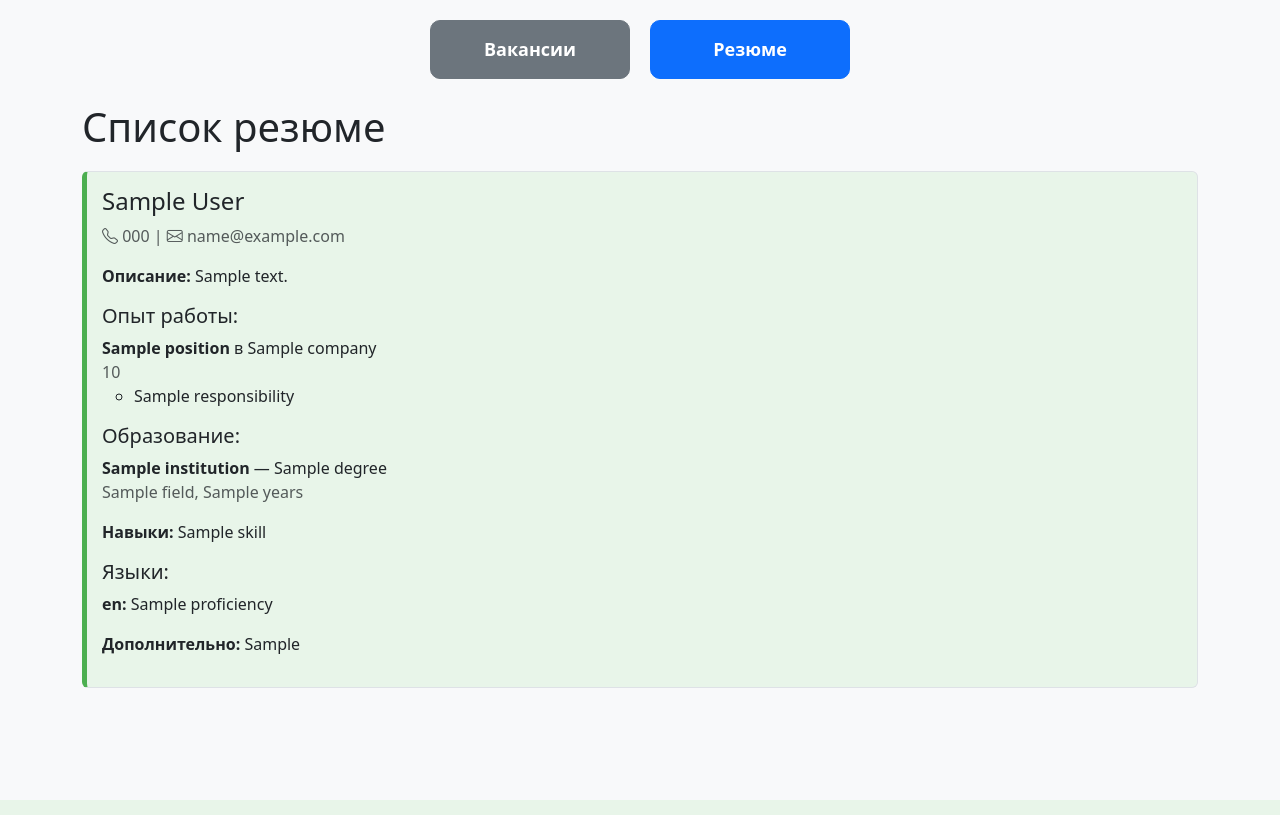
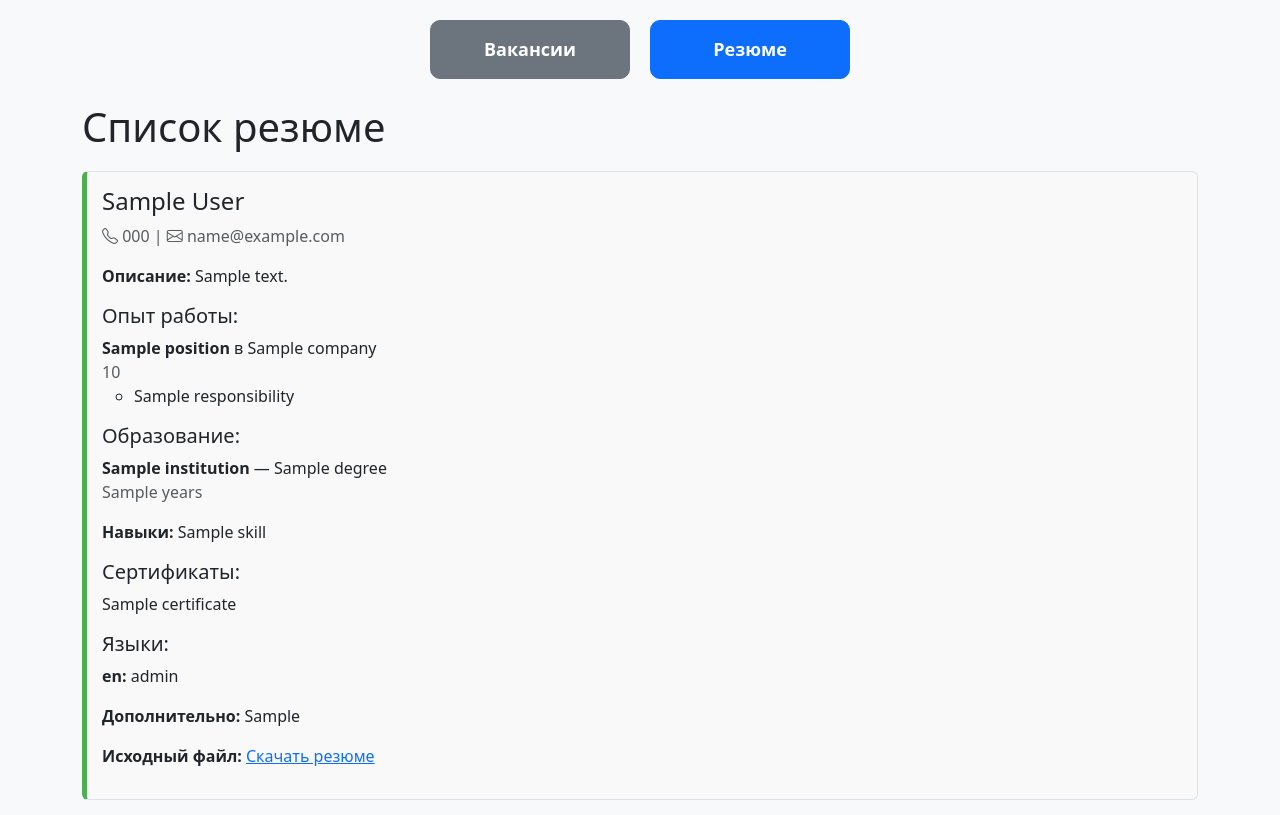
Before and after one commit to malikabdulov/pohr, a Flask app: page /resumes in a window 1280 px wide. Run offline with Flask 3, Linux system fonts and the light colour scheme; a database or web service that is not in the repository returns one stand-in record (values such as "Sample title").

Commit message:
bug fixed + prompt changed

```diff
--- a/front/app.py
+++ b/front/app.py
@@ -61,11 +61,23 @@ def edit_vacancy(vacancy_id):
     vacancy = vacancies_collection.find_one({"_id": ObjectId(vacancy_id)})
     return render_template('edit_vacancy.html', vacancy=vacancy)
 
+def convert_object_id(data):
+    """Конвертирует ObjectId в строку и обрабатывает вложенные данные."""
+    if isinstance(data, dict):
+        return {key: convert_object_id(value) for key, value in data.items()}
+    elif isinstance(data, list):
+        return [convert_object_id(item) for item in data]
+    elif isinstance(data, ObjectId):
+        return str(data)
+    else:
+        return data
+
 @app.route('/resumes')
 def show_resumes():
     """Отображает список резюме."""
     try:
         resumes = list(users_collection.find())
+        resumes = convert_object_id(resumes)
         return render_template('index.html', items=resumes, data_type="resumes", active_page="resumes")
     except Exception as e:
         return render_template('index.html', error=f"Ошибка при получении данных: {e}")
--- a/front/templates/index.html
+++ b/front/templates/index.html
@@ -37,7 +37,6 @@
         border-radius: 5px;
     }
 
-    /* Стили для списка вакансий */
     .vacancy-item {
         background-color: #f0f0f0;
         border-left: 5px solid #007bff;
@@ -46,9 +45,8 @@
         margin-bottom: 15px;
     }
 
-    /* Стили для списка резюме */
     .resume-item {
-        background-color: #e8f5e9;
+        background-color: #f9f9f9;
         border-left: 5px solid #4caf50;
         padding: 15px;
         border-radius: 10px;
@@ -68,7 +66,6 @@
     </div>
 
     <div class="container mt-4">
-        <!-- Заголовок и кнопка создания вакансии -->
         <div class="header-section">
             <h1 class="mb-0">
                 {% if data_type == "vacancies" %}
@@ -112,14 +109,17 @@
                     {% endfor %}
                 {% elif data_type == "resumes" %}
                     <!-- Отображение списка резюме -->
-                    {% for item in items %}
+                    {% for resume in items %}
                         <div class="list-group-item resume-item">
-                            <h4>{{ item.full_name }}</h4>
-                            <p class="text-muted"><i class="bi bi-telephone"></i> {{ item.contact_info.phone }} | <i class="bi bi-envelope"></i> {{ item.contact_info.email }}</p>
-                            <p><strong>Описание:</strong> {{ item.summary }}</p>
+                            <h4>{{ resume.full_name }}</h4>
+                            <p class="text-muted">
+                                <i class="bi bi-telephone"></i> {{ resume.contact_info.phone }} |
+                                <i class="bi bi-envelope"></i> {{ resume.contact_info.email }}
+                            </p>
+                            <p><strong>Описание:</strong> {{ resume.summary }}</p>
                             <h5>Опыт работы:</h5>
                             <ul class="list-unstyled">
-                                {% for experience in item.work_experience %}
+                                {% for experience in resume.work_experience %}
                                     <li>
                                         <strong>{{ experience.position }}</strong> в {{ experience.company }}<br>
                                         <span class="text-muted">{{ experience.duration }}</span>
@@ -133,21 +133,30 @@
                             </ul>
                             <h5>Образование:</h5>
                             <ul class="list-unstyled">
-                                {% for edu in item.education %}
+                                {% for edu in resume.education %}
                                     <li>
                                         <strong>{{ edu.institution }}</strong> — {{ edu.degree }}<br>
-                                        <span class="text-muted">{{ edu.field }}, {{ edu.years }}</span>
+                                        <span class="text-muted">{{ edu.years }}</span>
                                     </li>
                                 {% endfor %}
                             </ul>
-                            <p><strong>Навыки:</strong> {{ item.skills | join(', ') }}</p>
+                            <p><strong>Навыки:</strong> {{ resume.skills | join(', ') }}</p>
+                            <h5>Сертификаты:</h5>
+                            <ul class="list-unstyled">
+                                {% for certificate in resume.certificates %}
+                                    <li>{{ certificate }}</li>
+                                {% endfor %}
+                            </ul>
                             <h5>Языки:</h5>
                             <ul class="list-inline">
-                                {% for language, proficiency in item.languages.items() %}
-                                    <li class="list-inline-item"><strong>{{ language }}:</strong> {{ proficiency }}</li>
+                                {% for language in resume.languages %}
+                                    <li class="list-inline-item">
+                                        <strong>{{ language.language }}:</strong> {{ language.level }}
+                                    </li>
                                 {% endfor %}
                             </ul>
-                            <p><strong>Дополнительно:</strong> {{ item.add_info }}</p>
+                            <p><strong>Дополнительно:</strong> {{ resume.add_info }}</p>
+                            <p><strong>Исходный файл:</strong> <a href="{{ resume.source_file }}" target="_blank">Скачать резюме</a></p>
                         </div>
                     {% endfor %}
                 {% endif %}
--- a/parser/config.py
+++ b/parser/config.py
@@ -15,7 +15,7 @@ PROMPT = """
 - "education": Образование (список объектов с ключами "institution", "degree", "years")
 - "skills": Навыки (список навыков)
 - "certificates": Сертификаты и награды
-- "languages": Владение языками
+- "languages": Владение языками (список объектов с ключами "language", "level")
 - "add_info": Дополнительная информация, которая тебе показалось важной.
 
 Пожалуйста, убедитесь, что JSON является корректным и не содержит дополнительного текста или комментариев.
```
